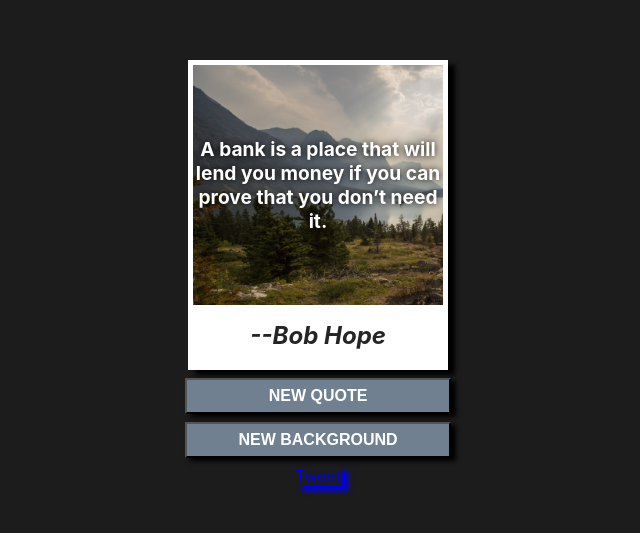
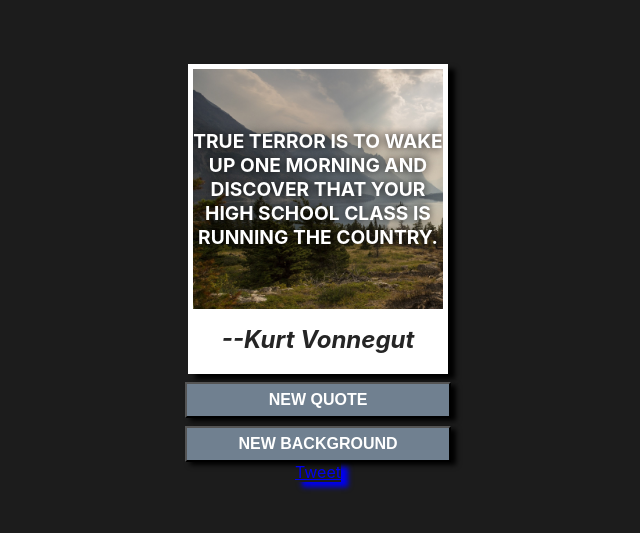
Before and after one commit to theothermelissa/quote-machine, a React (Create React App) app: page / in a window 1280 px wide. Shown: the part 127-660 px from the top of the page, without its empty margins (322-962 px from the left). Built offline with nearby package versions, Linux system fonts and the light colour scheme.

Commit message:
Display random, not set, quote on load

```diff
--- a/public/index.html
+++ b/public/index.html
@@ -10,10 +10,10 @@
     <meta name="theme-color" content="#000000" />
     <link rel="manifest" href="%PUBLIC_URL%/manifest.json" />
     <title>quotaquote</title>
-    <script async src="https://platform.twitter.com/widgets.js" charset="utf-8"></script>
     <script src="https://cdn.freecodecamp.org/testable-projects-fcc/v1/bundle.js"></script>
   </head>
   <body>
+    <script async src="https://platform.twitter.com/widgets.js" charset="utf-8"></script>
     <noscript>You need to enable JavaScript to run this app.</noscript>
     <div id="root"></div>
   </body>
--- a/src/common/quoteList.js
+++ b/src/common/quoteList.js
@@ -185,7 +185,7 @@ const quoteList = [
   },
   {
     statement: "I don’t want to achieve immortality through my work. I want to achieve it through not dying.",
-    speaker: "--"
+    speaker: "--Woody Allen"
   },
   {
     statement: "You’ve got to be very careful if you don’t know where you are going, because you might not get there.",
--- a/src/components/BodyContent.js
+++ b/src/components/BodyContent.js
@@ -68,7 +68,8 @@ const Quote = styled.p`
   background-color: transparent;
   font-weight: bold;
   font-size: 1.2em;
-  text-shadow: 0px 0px 7px black;
+  text-shadow: 0px 0px 10px black;
+  text-transform: uppercase;
   `;
 
 const BackgroundImage = styled.img`
@@ -95,42 +96,48 @@ const Citation = styled.h2`
   color: ${darkgray};
   `;
 
-// const ShareBox = styled.div`
-//   display: flex;
-//   /* flex-flow: row wrap; */
-//   width: 250px;
-//   /* height: 30px; */
-//   /* align-items: flex-start; */
-//   justify-content: flex-end;
-//   margin-top: 1vh;
-//   box-sizing: content-box;
-//   padding: 0px;
-// `;
+const randomBackground = () => Math.floor(Math.random() * backgrounds.length);
+const randomQuote = () => Math.floor(Math.random() * quoteList.length);
 
 class BodyContent extends Component {
   constructor(props) {
     super(props);
     this.state = {
-      quote: 6,
+      quote: randomQuote(),
       background: 2,
-      tweet: "Damn the torpedoes, full speed ahead. --Whatsisname"
+      tweet: true
     };
   }
-
-  // componentDidUpdate(prevProps, prevState) {
-  //   if (
-  //     prevState.quote !== this.state.quote
-  //   ) {
-  //     var toTweet = TweetableQuote(this.state.quote)
-  //   }
-  // }
 
   render() {
     let QuoteText = () => quoteList[this.state.quote].statement;
     let QuoteAuthor = () => quoteList[this.state.quote].speaker;
-    let TweetableQuote = () => QuoteText() + " " + QuoteAuthor();
-    const randomBackground = () => Math.floor(Math.random() * backgrounds.length);
-    const randomQuote = () => Math.floor(Math.random() * quoteList.length);
+    let TweetableQuote = () => {
+      return(
+        QuoteText() + " " + QuoteAuthor()
+      );
+    };
+
+    const createTweetHTML = () => {
+      // console.log("TweetableQuote: ", TweetableQuote());
+      return `<a
+      href="https://twitter.com/share?ref_src=twsrc%5Etfw"
+      class="twitter-share-button"
+      data-text="` + TweetableQuote() +
+      `" data-via="quotaquote"
+      data-url="invalid"
+      data-show-count="false">
+      Tweet
+      </a>`;
+      // return 'something'
+    };
+
+    const insertTweetHTML = () => {
+      // console.log("TweetHTML: ", createTweetHTML())
+      return {
+        __html: createTweetHTML()
+      }
+    };
 
     // const setTweet = (quote) => {
     //   console.log("Setting Tweet");
@@ -140,14 +147,18 @@ class BodyContent extends Component {
     const setBackground = () => {
       this.setState({background: randomBackground()});
     };
+
     const setQuote = () => {
       console.log("Setting Quote");
       const newQuote = randomQuote();
-      this.setState({quote: newQuote});
-      this.forceUpdate();
+      // var elem = document.getElementById("tweet-button");
+      // elem.remove();
+      this.setState({quote: newQuote, tweet: true});
+      window.twttr.widgets.load();
     };
 
 
+    const tweetElement = this.state.tweet ? <div id="tweet-button" dangerouslySetInnerHTML={insertTweetHTML()} /> : null;
 
     return (
       <BodyContainer>
@@ -167,16 +178,9 @@ class BodyContent extends Component {
         </Polaroid>
         <NewButton id="new-quote" onClick={setQuote}>New Quote</NewButton>
         <NewButton onClick={setBackground}>New Background</NewButton>
-        <a
-        href="twitter.com/intent/tweet"
-        className="twitter-share-button"
-        data-text={TweetableQuote()}
-        data-size="large"
-        data-url="invalid"
-        data-via="quotaquote"
-        data-show-count="false">
-          Tweet
-      </a>
+        {/* <div id="tweet-button" dangerouslySetInnerHTML={insertTweetHTML()} /> */}
+        {tweetElement}
+
       </BodyContainer>
     )
   }
--- a/src/components/Tweet.js
+++ b/src/components/Tweet.js
@@ -20,7 +20,8 @@ class Tweet extends Component {
     // }
 
     return (
-      <TweetableQuote quote={this.state.quote} />
+      // <TweetableQuote quote={this.state.quote} />
+      <div />
     )
   }
 };
```
Also changed, not shown: src/components/TweetButton.js (+27 -23 lines).
